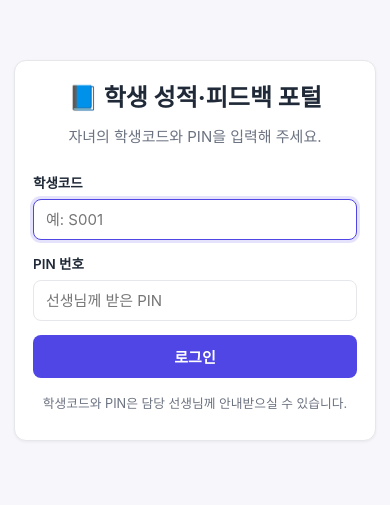
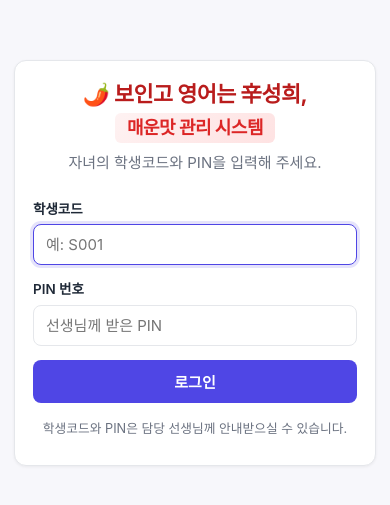
Before and after one commit to hernameisheather/Boin_theopen, a Flask app: page / in a window 390 px wide. Shown: the top 505 px of the page. Run offline with Flask 3, Linux system fonts and the light colour scheme.

Commit message:
Rebrand to 보인고 영어 신성희 + add 애제자 tag and 신쌤 phone

```diff
--- a/static/style.css
+++ b/static/style.css
@@ -255,6 +255,37 @@ pre {
   box-shadow: 0 1px 4px rgba(194, 65, 12, 0.3);
 }
 
+/* ─── 브랜드 로고 (로그인 페이지) ────────────────────── */
+.brand-title {
+  font-size: 1.45rem;
+  line-height: 1.4;
+  margin-bottom: 12px;
+  color: #b91c1c;
+  letter-spacing: -0.5px;
+}
+.brand-sub {
+  display: inline-block;
+  margin-top: 4px;
+  font-size: 1.2rem;
+  color: #dc2626;
+  background: linear-gradient(135deg, #fef2f2 0%, #fee2e2 100%);
+  padding: 2px 12px;
+  border-radius: 6px;
+}
+
+/* ─── 신쌤의 애제자 태그 ───────────────────────────────── */
+.favorite-tag {
+  margin: 4px 0 2px;
+  font-size: 0.95rem;
+  color: #be123c;
+  background: linear-gradient(135deg, #ffe4e6 0%, #fecdd3 100%);
+  display: inline-block;
+  padding: 4px 12px;
+  border-radius: 999px;
+  font-weight: 500;
+}
+.favorite-tag b { color: #9f1239; font-weight: 700; }
+
 /* ─── 공지사항 (이번주 숙제 / 한마디) ──────────────────── */
 .homework-card {
   background: linear-gradient(135deg, #fef3c7 0%, #fde68a 100%);
@@ -268,6 +299,19 @@ pre {
   font-size: 1.02rem;
   color: #78350f;
 }
+.contact-info {
+  margin-top: 14px;
+  padding-top: 12px;
+  border-top: 1px dashed #fcd34d;
+  font-size: 0.95rem;
+  color: #78350f;
+}
+.contact-info a {
+  color: #b45309;
+  font-weight: 700;
+  text-decoration: none;
+}
+.contact-info a:hover { text-decoration: underline; }
 
 .message-card {
   background: linear-gradient(135deg, #ede9fe 0%, #ddd6fe 100%);
--- a/templates/base.html
+++ b/templates/base.html
@@ -3,7 +3,7 @@
 <head>
   <meta charset="utf-8">
   <meta name="viewport" content="width=device-width, initial-scale=1">
-  <title>{% block title %}학생 성적 포털{% endblock %}</title>
+  <title>{% block title %}보인고 영어 · 신성희 관리 시스템{% endblock %}</title>
   <link rel="stylesheet" href="{{ url_for('static', filename='style.css') }}">
 </head>
 <body>
--- a/templates/login.html
+++ b/templates/login.html
@@ -1,8 +1,8 @@
 {% extends "base.html" %}
-{% block title %}학부모 로그인{% endblock %}
+{% block title %}로그인 · 보인고 영어 신성희 관리 시스템{% endblock %}
 {% block content %}
 <div class="card login-card">
-  <h1>📘 학생 성적·피드백 포털</h1>
+  <h1 class="brand-title">🌶️ 보인고 영어는 辛성희,<br><span class="brand-sub">매운맛 관리 시스템</span></h1>
   <p class="subtitle">자녀의 학생코드와 PIN을 입력해 주세요.</p>
   <form method="post" class="form">
     <label>
```
Also changed, not shown: templates/student.html (+8 -2 lines).
